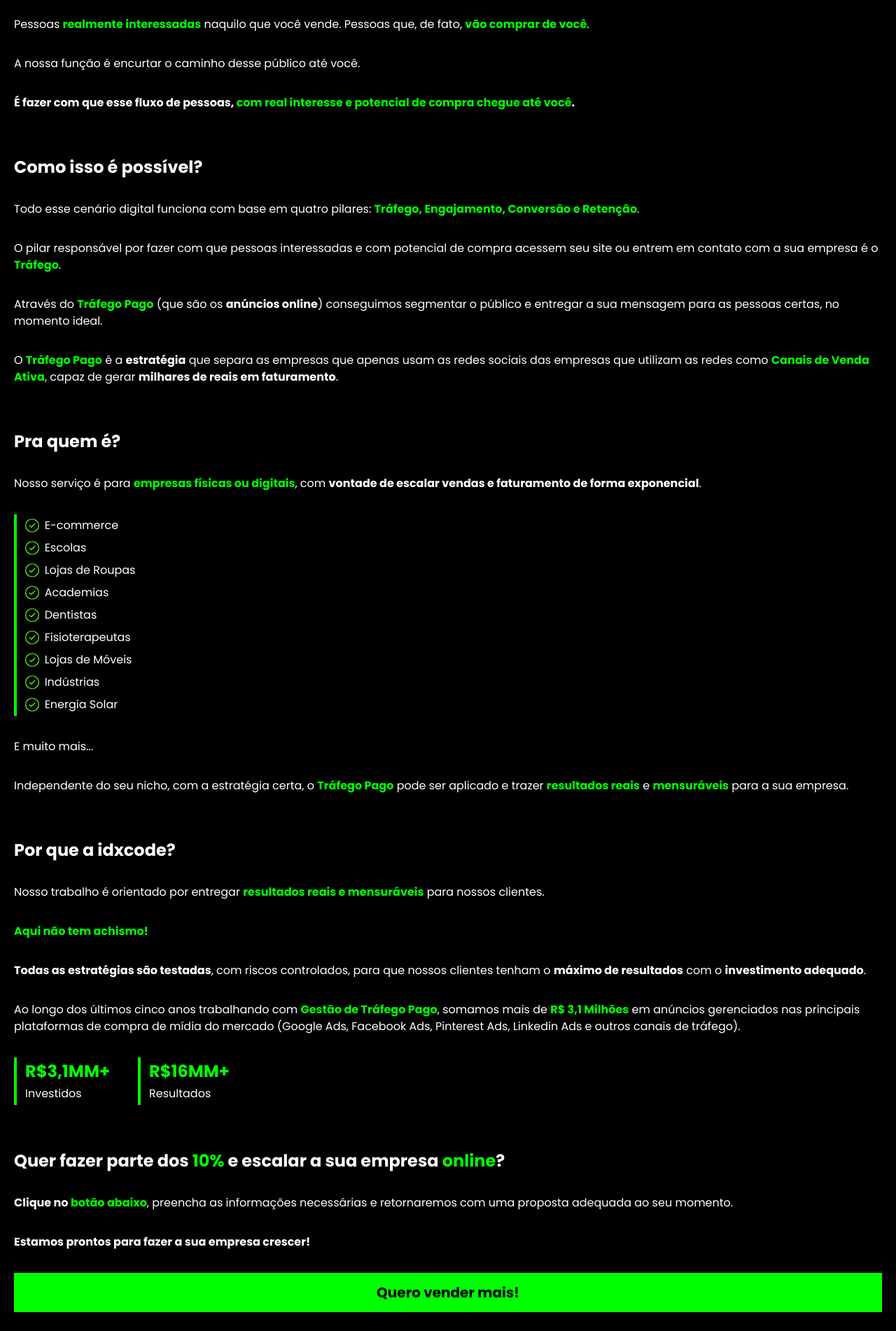
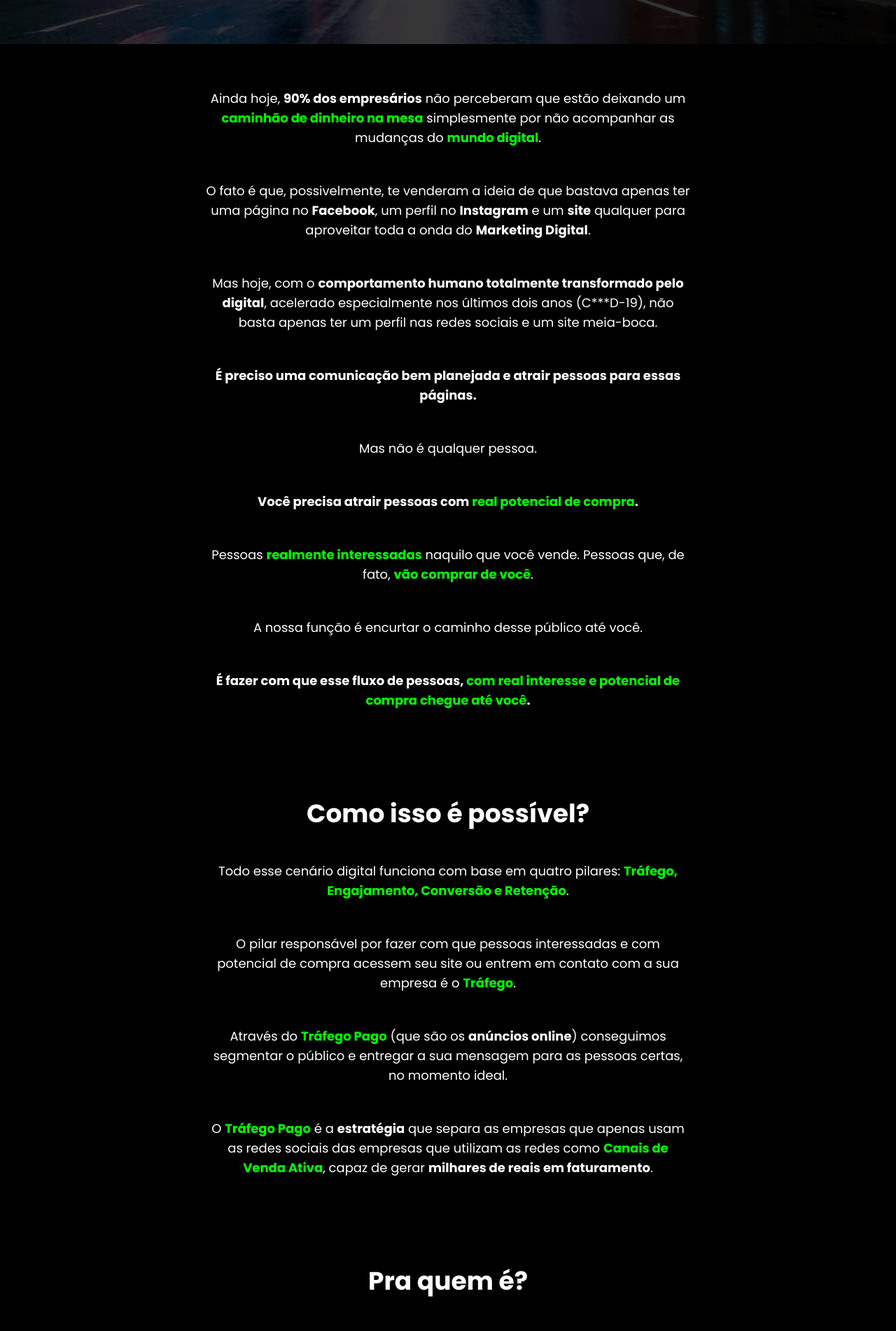
Before and after one commit to vf-jara/idxcode, a Next.js app: page /gestao-de-trafego in a window 1280 px wide. Shown: the part 841-2743 px from the top of the page at 70% size. Built offline with nearby package versions, Linux system fonts and the light colour scheme.

Commit message:
Página Gestão de Tráfego ajustes Desktop

```diff
--- a/pages/gestao-de-trafego.jsx
+++ b/pages/gestao-de-trafego.jsx
@@ -12,37 +12,39 @@ export default function Trafego() {
             <meta name="description" content="Apareça para as pessoas certas quando elas buscarem pelos seus produtos ou serviços online." />
         </Head>
         <div className="min-h-screen w-full bg-black">
-            <div className="flex flex-col gap-8 px-5 py-8 bg-[url('/assets/images/bg-trafego.png')] bg-cover">
-                <h1 className="text-white text-3xl font-semibold">Apareça para as <font className="text-idx-green font-bold">pessoas certas</font> quando elas buscarem pelo seu produto ou serviço <font className="text-idx-green font-bold">online</font>!</h1>
+            <div className="flex flex-col py-8 bg-[url('/assets/images/bg-trafego.png')] md:bg-[url('/assets/images/bg-desktop.png')] md:bg-bottom bg-cover">
+                <div className="flex flex-col gap-8 px-5 md:justify-center md:items-center md:mx-auto md:min-h-[50vh] md:w-8/12 md:gap-12 md:py-16 md:px-20 md:text-center">
+                    <h1 className="text-white text-3xl font-semibold md:text-5xl md:leading-snug md:mt-8">Apareça para as <font className="text-idx-green font-bold">pessoas certas</font> quando elas buscarem pelo seu produto ou serviço <font className="text-idx-green font-bold">on-line</font>!</h1>
 
-                <h2 className="text-white text-base font-normal leading-6">Existe um grande fluxo de pessoas passando pelas maiores <font className="text-idx-green font-bold">avenidas digitais</font> neste exato momento e olhando <font className="font-bold">vitrines</font> e <font className="font-bold">outdoors virtuais</font> de centenas de milhares de empresas.</h2>
-                <h2 className="text-white text-base leading-6 font-semibold">A sua empresa está sendo vista nessas <font className="text-idx-green font-bold">avenidas digitais</font>?</h2>
-                <Image width="40" height="40" objectFit="contain" className="opacity-75" src="/assets/images/scroll-bar@2x.png" alt="scroll" />
+                    <h2 className="text-white text-base font-normal leading-6 md:text-xl md:w-10/12 md:mt-8">Existe um grande fluxo de pessoas passando pelas maiores <font className="text-idx-green font-bold">avenidas digitais</font> neste exato momento e olhando <font className="font-bold">vitrines</font> e <font className="font-bold">outdoors virtuais</font> de centenas de milhares de empresas.</h2>
+                    <h2 className="text-white text-base leading-6 font-semibold md:text-2xl md:w-10/12 md:mt-8">A sua empresa está sendo vista nessas <font className="text-idx-green font-bold">avenidas digitais</font>?</h2>
+                    <div className="flex justify-center md:hidden"><Image width="40" height="40" objectFit="contain" className="opacity-75" src="/assets/images/scroll-bar@2x.png" alt="scroll" /></div>
+                </div>
             </div>
-            <div className="flex flex-col gap-8 px-5 py-8">
-                <p className="text-white text-base">Ainda hoje, <strong>90% dos empresários</strong> não perceberam que estão deixando um <font className="text-idx-green font-bold">caminhão de dinheiro na mesa</font> simplesmente por não acompanhar as mudanças do <font className="text-idx-green font-bold">mundo digital</font>.</p>
-                <p className="text-white text-base">O fato é que, possivelmente, te venderam a ideia de que bastava apenas ter uma página no <strong>Facebook</strong>, um perfil no <strong>Instagram</strong> e um <strong>site</strong> qualquer para aproveitar toda a onda do <strong>Marketing Digital</strong>.</p>
-                <p className="text-white text-base">Mas hoje, com o <strong>comportamento humano totalmente transformado pelo digital</strong>, acelerado especialmente nos últimos dois anos (C***D-19), não basta apenas ter um perfil nas redes sociais e um site meia-boca.</p>
-                <p className="text-white text-base font-bold">É preciso uma comunicação bem planejada e atrair pessoas para essas páginas.</p>
-                <p className="text-white text-base">Mas não é qualquer pessoa.</p>
-                <p className="text-white text-base font-bold">Você precisa atrair pessoas com <font className="text-idx-green">real potencial de compra</font>.</p>
-                <p className="text-white text-base">Pessoas <font className="text-idx-green font-bold">realmente interessadas</font> naquilo que você vende. Pessoas que, de fato, <font className="text-idx-green font-bold">vão comprar de você</font>.</p>
-                <p className="text-white text-base">A nossa função é encurtar o caminho desse público até você.</p>
-                <p className="text-white text-base font-bold">É fazer com que esse fluxo de pessoas, <font className="text-idx-green font-bold">com real interesse e potencial de compra chegue até você</font>.</p>
+            <div className="flex flex-col gap-8 px-5 py-8 md:justify-center md:items-center md:mx-auto md:w-8/12 md:gap-12 md:py-16 md:px-20 md:text-center">
+                <p className="text-white text-base md:text-lg">Ainda hoje, <strong>90% dos empresários</strong> não perceberam que estão deixando um <font className="text-idx-green font-bold">caminhão de dinheiro na mesa</font> simplesmente por não acompanhar as mudanças do <font className="text-idx-green font-bold">mundo digital</font>.</p>
+                <p className="text-white text-base md:text-lg">O fato é que, possivelmente, te venderam a ideia de que bastava apenas ter uma página no <strong>Facebook</strong>, um perfil no <strong>Instagram</strong> e um <strong>site</strong> qualquer para aproveitar toda a onda do <strong>Marketing Digital</strong>.</p>
+                <p className="text-white text-base md:text-lg">Mas hoje, com o <strong>comportamento humano totalmente transformado pelo digital</strong>, acelerado especialmente nos últimos dois anos (C***D-19), não basta apenas ter um perfil nas redes sociais e um site meia-boca.</p>
+                <p className="text-white text-base font-bold md:text-lg">É preciso uma comunicação bem planejada e atrair pessoas para essas páginas.</p>
+                <p className="text-white text-base md:text-lg">Mas não é qualquer pessoa.</p>
+                <p className="text-white text-base font-bold md:text-lg">Você precisa atrair pessoas com <font className="text-idx-green">real potencial de compra</font>.</p>
+                <p className="text-white text-base md:text-lg">Pessoas <font className="text-idx-green font-bold">realmente interessadas</font> naquilo que você vende. Pessoas que, de fato, <font className="text-idx-green font-bold">vão comprar de você</font>.</p>
+                <p className="text-white text-base md:text-lg">A nossa função é encurtar o caminho desse público até você.</p>
+                <p className="text-white text-base font-bold md:text-lg">É fazer com que esse fluxo de pessoas, <font className="text-idx-green font-bold">com real interesse e potencial de compra chegue até você</font>.</p>
             </div>
-            <div className="flex flex-col gap-8 px-5 py-8">
-                <h3 className="text-white text-2xl font-bold">Como isso é possível?</h3>
-                <p className="text-white text-base">Todo esse cenário digital funciona com base em quatro pilares: <font className="text-idx-green font-bold">Tráfego, Engajamento, Conversão e Retenção</font>.</p>
-                <p className="text-white text-base">O pilar responsável por fazer com que pessoas interessadas e com potencial de compra acessem seu site ou entrem em contato com a sua empresa é o <font className="text-idx-green font-bold">Tráfego</font>.</p>
-                <p className="text-white text-base">Através do <font className="text-idx-green font-bold">Tráfego Pago</font> (que são os <strong>anúncios online</strong>) conseguimos segmentar o público e entregar a sua mensagem para as pessoas certas, no momento ideal.</p>
-                <p className="text-white text-base">
+            <div className="flex flex-col gap-8 px-5 py-8 md:justify-center md:items-center md:mx-auto md:w-8/12 md:gap-12 md:py-16 md:px-20 md:text-center">
+                <h3 className="text-white text-2xl font-bold md:text-4xl">Como isso é possível?</h3>
+                <p className="text-white text-base md:text-lg">Todo esse cenário digital funciona com base em quatro pilares: <font className="text-idx-green font-bold">Tráfego, Engajamento, Conversão e Retenção</font>.</p>
+                <p className="text-white text-base md:text-lg">O pilar responsável por fazer com que pessoas interessadas e com potencial de compra acessem seu site ou entrem em contato com a sua empresa é o <font className="text-idx-green font-bold">Tráfego</font>.</p>
+                <p className="text-white text-base md:text-lg">Através do <font className="text-idx-green font-bold">Tráfego Pago</font> (que são os <strong>anúncios online</strong>) conseguimos segmentar o público e entregar a sua mensagem para as pessoas certas, no momento ideal.</p>
+                <p className="text-white text-base md:text-lg">
                     O <font className="text-idx-green font-bold">Tráfego Pago</font> é a <strong>estratégia</strong> que separa as empresas que apenas usam as redes sociais das empresas que utilizam as redes como <font className="text-idx-green font-bold">Canais de Venda Ativa</font>, capaz de gerar <strong>milhares de reais em faturamento</strong>.
                 </p>
             </div>
-            <div className="flex flex-col gap-8 px-5 py-8">
-                <h3 className="text-white text-2xl font-bold">Pra quem é?</h3>
-                <p className="text-white text-base">Nosso serviço é para <font className="text-idx-green font-bold">empresas físicas ou digitais</font>, com <strong>vontade de escalar vendas e faturamento de forma exponencial</strong>.</p>
-                <ul className="border-l-4 border-idx-green pl-3 py-1 flex flex-col gap-2">
+            <div className="flex flex-col gap-8 px-5 py-8 md:justify-center md:items-center md:mx-auto md:w-8/12 md:gap-12 md:py-16 md:px-20 md:text-center">
+                <h3 className="text-white text-2xl font-bold md:text-4xl">Pra quem é?</h3>
+                <p className="text-white text-base md:text-lg">Nosso serviço é para <font className="text-idx-green font-bold">empresas físicas ou digitais</font>, com <strong>vontade de escalar vendas e faturamento de forma exponencial</strong>.</p>
+                <ul className="border-l-4 border-idx-green pl-3 py-1 flex flex-col gap-2  md:text-lg">
                     <li className="text-white flex gap-2">
                         <img src="/assets/images/li.svg" alt="li" /> E-commerce
                     </li>
@@ -71,31 +73,31 @@ export default function Trafego() {
                         <img src="/assets/images/li.svg" alt="li" /> Energia Solar
                     </li>
                 </ul>
-                <p className="text-white text-base">E muito mais...</p>
-                <p className="text-white text-base">Independente do seu nicho, com a estratégia certa, o <font className="text-idx-green font-bold">Tráfego Pago</font> pode ser aplicado e trazer <font className="text-idx-green font-bold">resultados reais</font> e <font className="text-idx-green font-bold">mensuráveis</font> para a sua empresa.</p>
+                <p className="text-white text-base md:text-lg">E qualquer outra área de atuação...</p>
+                <p className="text-white text-base md:text-lg">Independente do seu nicho, com a estratégia certa, o <font className="text-idx-green font-bold">Tráfego Pago</font> pode ser aplicado e trazer <font className="text-idx-green font-bold">resultados reais</font> e <font className="text-idx-green font-bold">mensuráveis</font> para a sua empresa.</p>
             </div>
-            <div className="flex flex-col gap-8 px-5 py-8">
-                <h3 className="text-white text-2xl font-bold">Por que a idxcode?</h3>
-                <p className="text-white text-base">Nosso trabalho é orientado por entregar <font className="text-idx-green font-bold">resultados reais e mensuráveis</font> para nossos clientes.</p>
-                <p className="text-base font-bold text-idx-green">Aqui não tem achismo!</p>
-                <p className="text-white text-base"><strong>Todas as estratégias são testadas</strong>, com riscos controlados, para que nossos clientes tenham o <strong>máximo de resultados</strong> com o <strong>investimento adequado</strong>.</p>
-                <p className="text-white text-base">Ao longo dos últimos cinco anos trabalhando com <font className="text-idx-green font-bold">Gestão de Tráfego Pago</font>, somamos mais de <font className="text-idx-green font-bold">R$ 3,1 Milhões</font> em anúncios gerenciados nas principais plataformas de compra de mídia do mercado (Google Ads, Facebook Ads, Pinterest Ads, Linkedin Ads e outros canais de tráfego).</p>
-                <div className="flex flex-row gap-10" >
-                    <div className="border-l-4 border-idx-green pl-3 py-1 flex flex-col gap-1">
-                        <h3 className="font-bold text-idx-green text-2xl">R$3,1MM+</h3>
-                        <p className="text-white">Investidos</p>
+            <div className="flex flex-col gap-8 px-5 py-8 md:justify-center md:items-center md:mx-auto md:w-8/12 md:gap-12 md:py-16 md:px-20 md:text-center">
+                <h3 className="text-white text-2xl font-bold  md:text-4xl">Por que a idxcode?</h3>
+                <p className="text-white text-base md:text-lg">Nosso trabalho é orientado por entregar <font className="text-idx-green font-bold">resultados reais e mensuráveis</font> para nossos clientes.</p>
+                <p className="text-base font-bold text-idx-green md:text-2xl">Aqui não tem achismo!</p>
+                <p className="text-white text-base md:text-lg"><strong>Todas as estratégias são testadas</strong>, com riscos controlados, para que nossos clientes tenham o <strong>máximo de resultados</strong> com o <strong>investimento adequado</strong>.</p>
+                <p className="text-white text-base md:text-lg">Ao longo dos últimos cinco anos trabalhando com <font className="text-idx-green font-bold">Gestão de Tráfego Pago</font>, somamos mais de <font className="text-idx-green font-bold">R$ 3,1 Milhões</font> em anúncios gerenciados nas principais plataformas de compra de mídia do mercado (Google Ads, Facebook Ads, Pinterest Ads, Linkedin Ads e outros canais de tráfego).</p>
+                <div className="flex flex-row gap-10 md:gap-24" >
+                    <div className="border-l-4 border-idx-green pl-3 py-1 flex flex-col gap-1 text-left">
+                        <h3 className="font-bold text-idx-green text-2xl md:text-4xl">R$3,1MM+</h3>
+                        <p className="text-white md:text-lg">Investidos</p>
                     </div>
-                    <div className="border-l-4 border-idx-green pl-3 py-1 flex flex-col gap-1">
-                        <h3 className="font-bold text-idx-green text-2xl">R$16MM+</h3>
-                        <p className="text-white">Resultados</p>
+                    <div className="border-l-4 border-idx-green pl-3 py-1 flex flex-col gap-1 text-left">
+                        <h3 className="font-bold text-idx-green text-2xl md:text-4xl">R$16MM+</h3>
+                        <p className="text-white md:text-lg">Resultados</p>
                     </div>
                 </div>
             </div>
-            <div className="flex flex-col gap-8 px-5 py-8">
-                <h3 className="text-white text-2xl font-bold">Quer fazer parte dos <font className="text-idx-green">10%</font> e escalar a sua empresa  <font className="text-idx-green">online</font>?</h3>
-                <p className="text-white text-base"><strong>Clique no <font className="text-idx-green font-bold">botão abaixo</font></strong>, preencha as informações necessárias e retornaremos com uma proposta adequada ao seu momento.</p>
-                <p className="text-white text-base font-bold">Estamos prontos para fazer a sua empresa crescer!</p>
-                <button className="w-full h-14 px-4 py-3 bg-idx-green text-black hover:border-2 hover:border-idx-green hover:text-idx-green hover:bg-black font-bold text-xl transition-all">Quero vender mais!</button>
+            <div className="flex flex-col gap-8 px-5 py-8 md:justify-center md:items-center md:mx-auto md:w-8/12 md:gap-12 md:py-16 md:px-20 md:text-center">
+                <h3 className="text-white text-2xl font-bold md:text-5xl">Quer fazer parte dos <font className="text-idx-green">10%</font> e escalar a sua empresa  <font className="text-idx-green">on-line</font>?</h3>
+                <p className="text-white text-base md:text-2xl"><strong>Clique no <font className="text-idx-green font-bold">botão abaixo</font></strong>, preencha as informações necessárias e retornaremos com uma proposta adequada ao seu momento.</p>
+                <p className="text-white text-base font-bold md:text-2xl">Estamos prontos para fazer a sua empresa crescer!</p>
+                <button className="w-full h-14 px-4 py-3 bg-idx-green text-black hover:border-2 hover:border-idx-green hover:text-idx-green hover:bg-black font-bold text-xl transition-all md:text-2xl md:h-20">Quero vender mais!</button>
             </div>
         </div>
     </>
```
Also changed, not shown: public/assets/images/bg-desktop.png (added).
